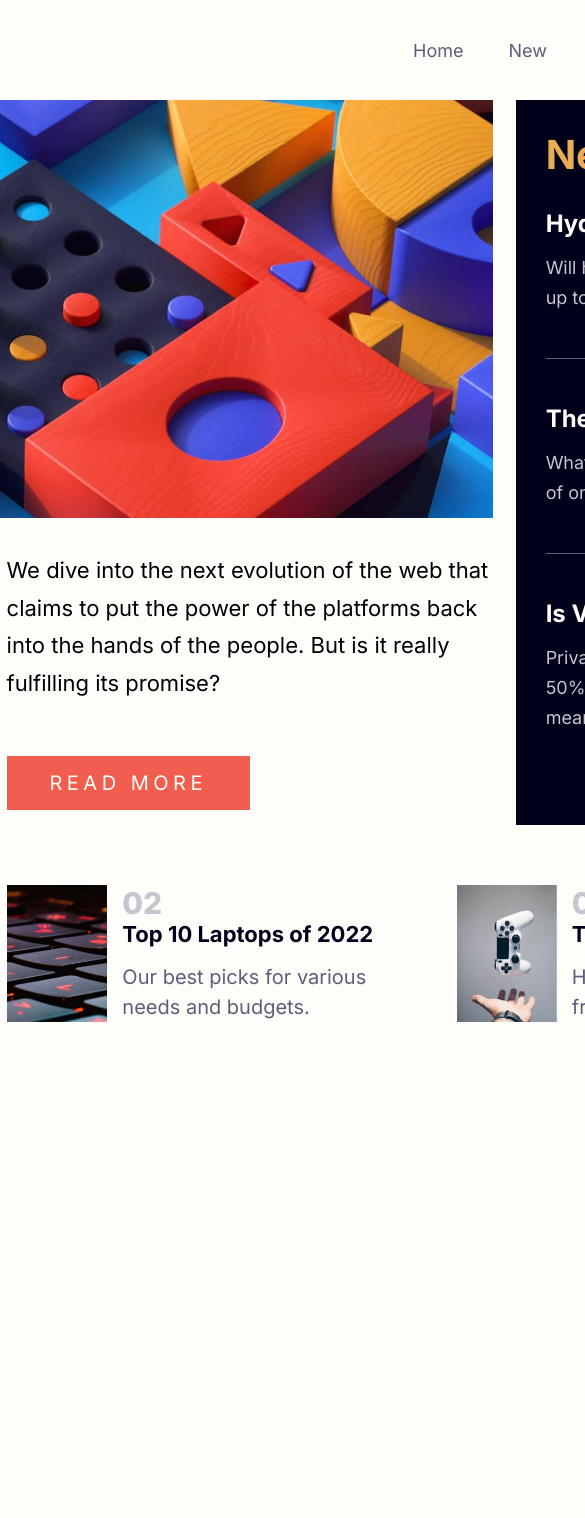
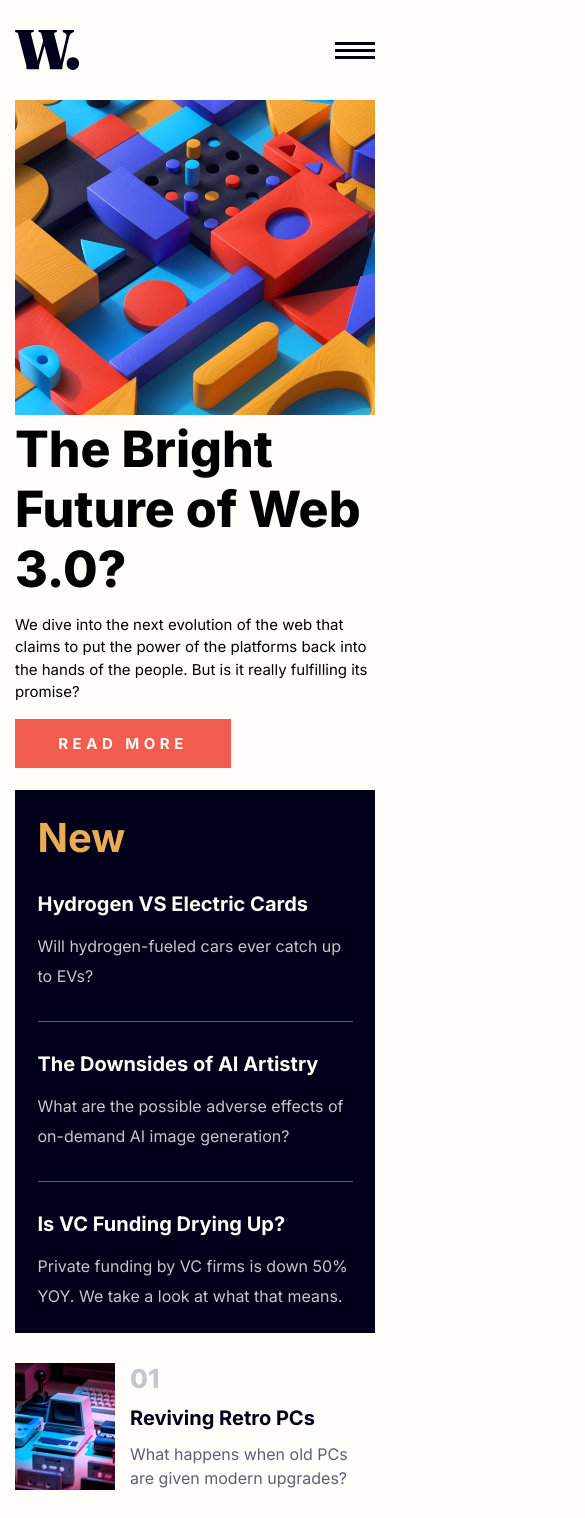
Before and after one commit to dscorzoni/project-react-news-website, a React (Create React App) app: page / in a window 390 px wide. Shown: the top 1518 px of the page, 585 px wide, since content can reach past the window. Before the commit the page ends 1022 px from the top, so only its background shows below. Built offline with nearby package versions, Linux system fonts and the light colour scheme.

Commit message:
Mobile version finished.

```diff
--- a/src/Articles.js
+++ b/src/Articles.js
@@ -9,6 +9,10 @@ const ArticlesSection = styled.section`
   flex-direction: column;
   justify-content: center;
   align-items: center;
+
+  @media (max-width: 1440px) {
+    padding: 1rem;
+  }
 `;
 
 const Container = styled.div`
@@ -17,6 +21,12 @@ const Container = styled.div`
   justify-content: space-between;
   gap: 2rem;
   margin-top: 4rem;
+
+  @media (max-width: 1440px) {
+    flex-direction: column;
+    width: 100%;
+    margin-top: 0;
+  }
 `;
 
 const ArticleItem = styled.article`
@@ -55,6 +65,26 @@ const ArticleItem = styled.article`
 
   a:hover {
     color: hsl(5, 85%, 63%);
+  }
+
+  @media (max-width: 1440px) {
+    justify-content: space-around;
+    h1 {
+      font-size: 26px;
+    }
+    h2 {
+      font-size: 20px;
+      margin-bottom: 0;
+    }
+    p {
+      font-size: 16px;
+      line-height: 1.6rem;
+    }
+    div {
+      display: flex;
+      flex-direction: column;
+      justify-content: space-between;
+    }
   }
 `;
 
--- a/src/Header.js
+++ b/src/Header.js
@@ -1,5 +1,8 @@
 import styled from "styled-components";
 import Logo from "./assets/images/logo.svg";
+import MenuIcon from "./assets/images/icon-menu.svg";
+import MenuIconClose from "./assets/images/icon-menu-close.svg";
+import { useState } from "react";
 
 /* Styled Components */
 const HeaderBar = styled.header`
@@ -8,6 +11,17 @@ const HeaderBar = styled.header`
   flex-direction: column;
   justify-content: center;
   align-items: center;
+  .menu-icon {
+    display: none;
+  }
+
+  @media (max-width: 1440px) {
+    padding: 2rem 1rem 1rem 1rem;
+    margin: 0;
+    .menu-icon {
+      display: block;
+    }
+  }
 `;
 
 const Container = styled.div`
@@ -15,6 +29,10 @@ const Container = styled.div`
   display: flex;
   justify-content: space-between;
   align-items: center;
+
+  @media (max-width: 1440px) {
+    width: 100%;
+  }
 `;
 
 const NavBar = styled.nav`
@@ -31,10 +49,52 @@ const NavBar = styled.nav`
   a:hover {
     color: hsl(5, 85%, 63%);
   }
+
+  @media (max-width: 1440px) {
+    display: none;
+  }
+`;
+
+const MobileNavBar = styled.nav`
+  position: absolute;
+  background-color: hsl(36, 100%, 99%);
+  padding: 1rem;
+
+  .left-menu-body {
+    display: flex;
+    flex-direction: column;
+    gap: 2rem;
+  }
+
+  .left-menu-header {
+    text-align: right;
+    margin-top: 1.5rem;
+    margin-bottom: 5rem;
+  }
+
+  a {
+    text-decoration: none;
+    color: hsl(236, 13%, 42%);
+    font-weight: 400;
+    font-size: 18px;
+  }
+
+  @media (max-width: 1440px) {
+    height: 100vh;
+    width: 60%;
+    top: 0;
+    right: 0;
+  }
 `;
 
 /* Header Component */
 const Header = () => {
+  const [displayMenu, setDisplayMenu] = useState("none");
+
+  const handleMenu = () => {
+    displayMenu === "none" ? setDisplayMenu("block") : setDisplayMenu("none");
+  };
+
   return (
     <HeaderBar>
       <Container>
@@ -46,7 +106,27 @@ const Header = () => {
           <a href="index.html">Trending</a>
           <a href="index.html">Categories</a>
         </NavBar>
+        <img
+          src={MenuIcon}
+          alt="Menu hamburger"
+          className="menu-icon"
+          onClick={handleMenu}
+        />
       </Container>
+      <MobileNavBar style={{ display: displayMenu }}>
+        <div className="left-menu">
+          <div className="left-menu-header">
+            <img src={MenuIconClose} alt="Close menu" onClick={handleMenu} />
+          </div>
+          <div className="left-menu-body">
+            <a href="index.html">Home</a>
+            <a href="index.html">New</a>
+            <a href="index.html">Popular</a>
+            <a href="index.html">Trending</a>
+            <a href="index.html">Categories</a>
+          </div>
+        </div>
+      </MobileNavBar>
     </HeaderBar>
   );
 };
--- a/src/Hero.js
+++ b/src/Hero.js
@@ -1,5 +1,6 @@
 import styled from "styled-components";
 import ImgWebDesktop from "./assets/images/image-web-3-desktop.jpg";
+import ImgWebMobile from "./assets/images/image-web-3-mobile.jpg";
 
 /* Styled Components */
 const HeroSection = styled.section`
@@ -7,6 +8,10 @@ const HeroSection = styled.section`
   flex-direction: column;
   justify-content: center;
   align-items: center;
+
+  @media (max-width: 1440px) {
+    padding: 1rem;
+  }
 `;
 
 const Container = styled.div`
@@ -14,12 +19,22 @@ const Container = styled.div`
   display: flex;
   justify-content: space-between;
   gap: 1.5rem;
+
+  @media (max-width: 1440px) {
+    width: 100%;
+    flex-direction: column;
+  }
 `;
 
 const HeroDiv = styled.div`
   flex: 3;
   img {
     width: 100%;
+  }
+
+  @media (max-width: 1440px) {
+    flex: 1;
+    flex-direction: column;
   }
 `;
 
@@ -59,6 +74,16 @@ const HighlightsDiv = styled.div`
   a:hover {
     color: hsl(35, 77%, 62%);
   }
+
+  @media (max-width: 1440px) {
+    padding: 1.5rem;
+    h2 {
+      font-size: 20px;
+    }
+    p {
+      font-size: 16px;
+    }
+  }
 `;
 
 const HeroContentDiv = styled.div`
@@ -95,6 +120,26 @@ const HeroContentDiv = styled.div`
   button:hover {
     background-color: hsl(240, 100%, 5%);
   }
+
+  @media (max-width: 1440px) {
+    flex-direction: column;
+    gap: 1rem;
+    margin: 0;
+    h1 {
+      font-size: 50px;
+    }
+    p {
+      margin: 0;
+      font-size: 15px;
+      line-height: 1.5rem;
+    }
+    button {
+      font-size: 15px;
+      font-weight: 700;
+      width: 60%;
+      margin-top: 1rem;
+    }
+  }
 `;
 
 const DividerDiv = styled.div`
@@ -103,6 +148,10 @@ const DividerDiv = styled.div`
   height: 1px;
   width: 100%;
   background-color: hsl(236, 13%, 42%);
+
+  @media (max-width: 1440px) {
+    margin: 2rem 0 2rem 0;
+  }
 `;
 
 // Hero Component
@@ -144,7 +193,10 @@ const Hero = () => {
     <HeroSection>
       <Container>
         <HeroDiv>
-          <img src={ImgWebDesktop} alt="Colored blocks" />
+          <picture>
+            <source media="(max-width: 1440px)" srcSet={ImgWebMobile} />
+            <img src={ImgWebDesktop} alt="Colored blocks" />
+          </picture>
           <HeroContentDiv>
             <h1>{mainContent.title}</h1>
             <div>
```
